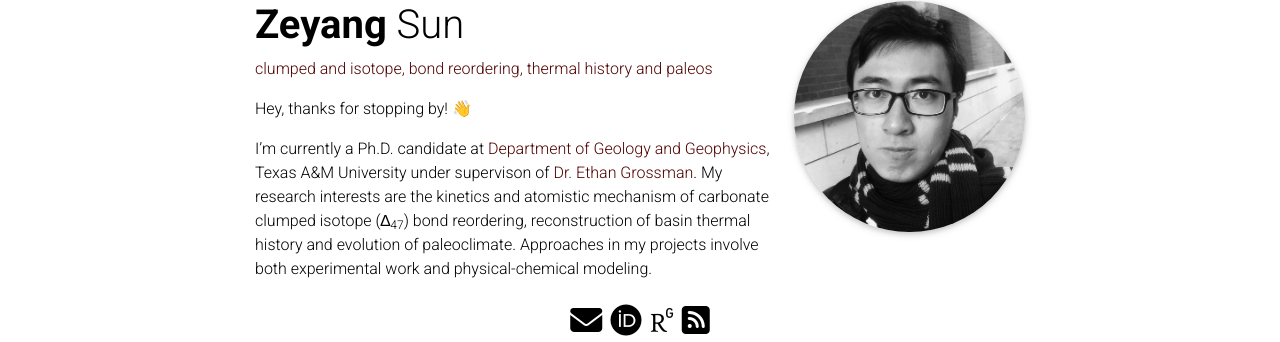
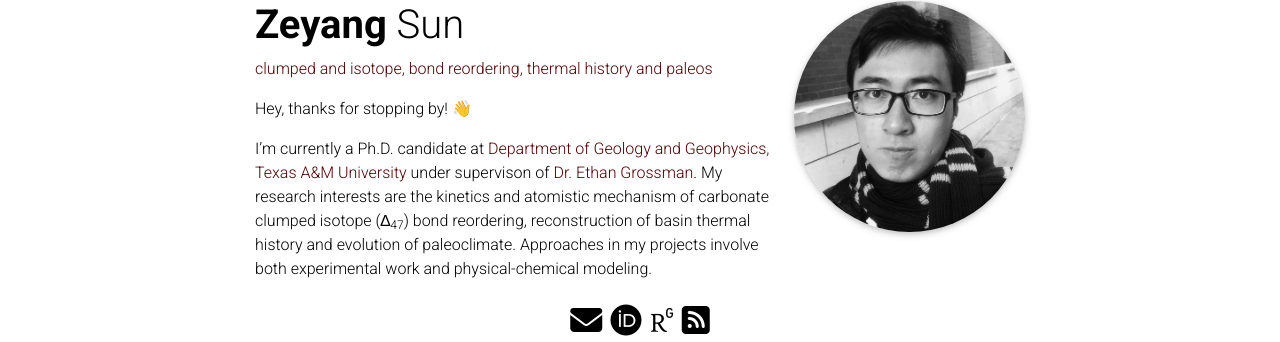
Before and after one commit to ZSunEPS/zsuneps.github.io, a Jekyll site: the page built from _pages/about.md, in a window 1280 px wide. Shown: the part 104-446 px from the top of the page. Built offline with Jekyll 4.4.1, drawn with Linux system fonts in a browser that asks for light colours; full-size pictures stand in for the smaller copies a plugin makes; some web fonts are replaced; comment, search, counter and statistics services are not loaded; a style sheet for code colours, icons or effects is not loaded.

```diff
--- a/_pages/about.md
+++ b/_pages/about.md
@@ -18,4 +18,4 @@ selected_papers: false # includes a list of papers marked as "selected={true}"
 ---
 Hey, thanks for stopping by! 👋
 
-I'm currently a Ph.D. candidate at <a href='#'>Department of Geology and Geophysics</a>, Texas A&M University under supervison of [Dr. Ethan Grossman](https://geogeo.tamu.edu/people/profiles/faculty/grossmanethan.html). My research interests are the kinetics and atomistic mechanism of carbonate clumped isotope (∆<sub>47</sub>) bond reordering, reconstruction of basin thermal history and evolution of paleoclimate. Approaches in my projects involve both experimental work and physical-chemical modeling.
+I'm currently a Ph.D. candidate at <a href='#'>Department of Geology and Geophysics, Texas A&M University</a> under supervison of [Dr. Ethan Grossman](https://geogeo.tamu.edu/people/profiles/faculty/grossmanethan.html). My research interests are the kinetics and atomistic mechanism of carbonate clumped isotope (∆<sub>47</sub>) bond reordering, reconstruction of basin thermal history and evolution of paleoclimate. Approaches in my projects involve both experimental work and physical-chemical modeling.
```
